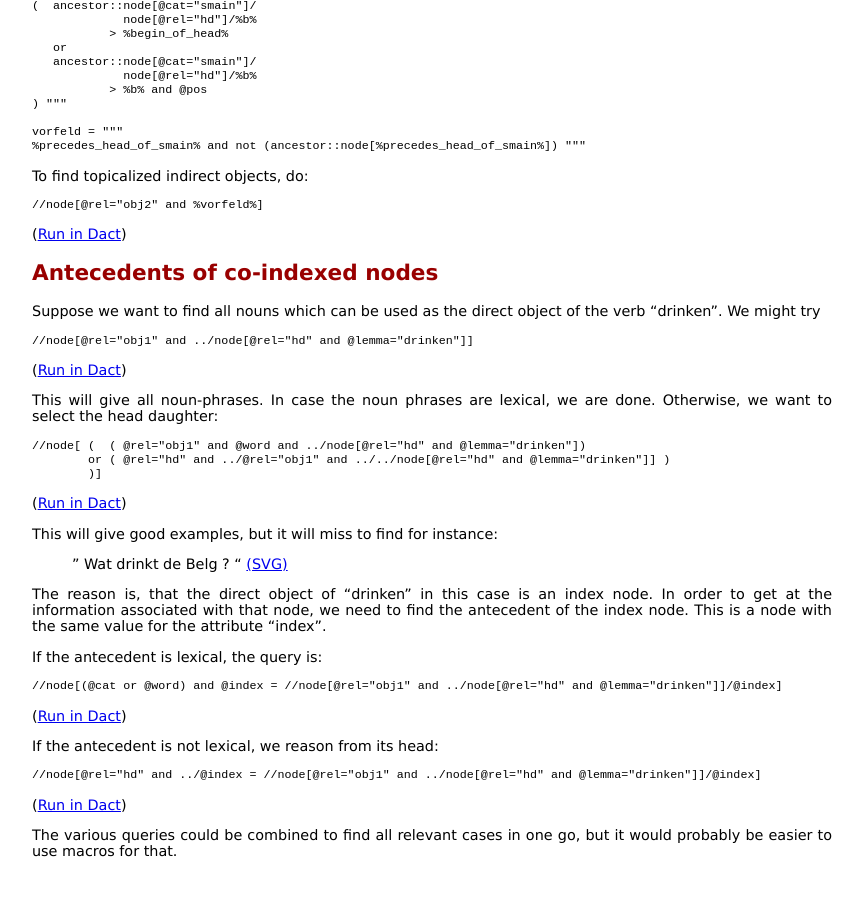
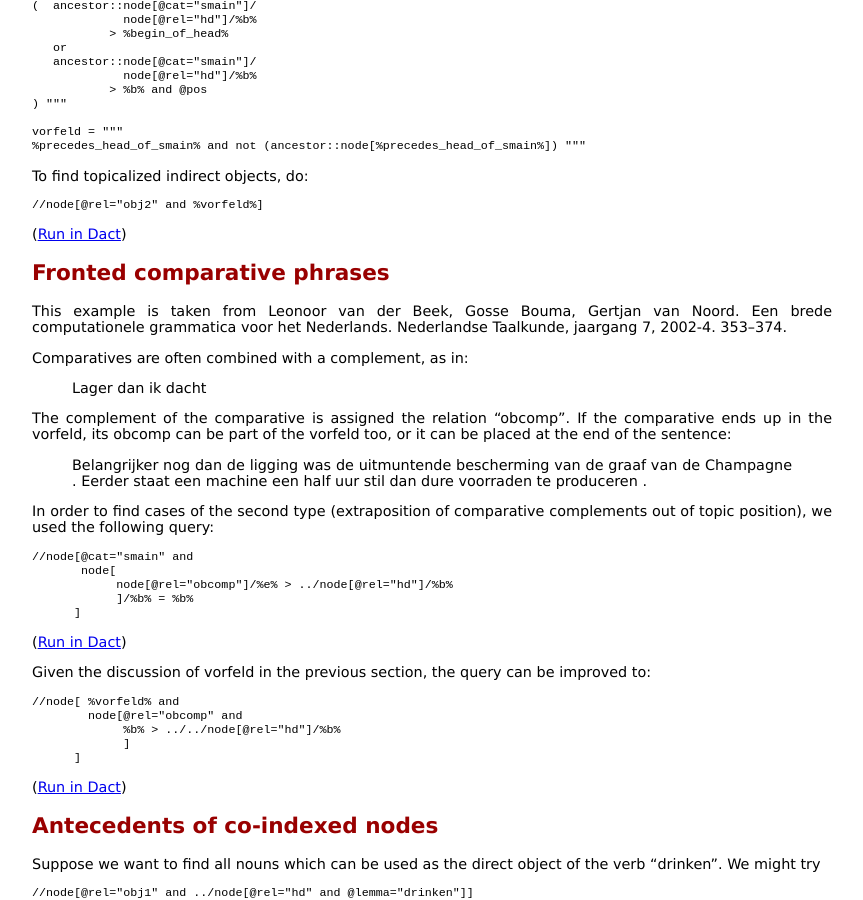
Before and after one commit to rug-compling/dact, a Jekyll site: the page built from cookbook/index.md, in a window 1280 px wide and 900 px high, scrolled down 2142 px. Shown: the whole window, without its empty margins (208-1071 px from the left). Built offline with Jekyll 4.4.1, drawn with Linux system fonts in a browser that asks for light colours; before the commit the page ends 3015 px from its top, so only the background shows below that.

Commit message:
Update cookbook/index.md
extraposition of obcomp out of vorfeld

```diff
--- a/cookbook/index.md
+++ b/cookbook/index.md
@@ -139,6 +139,39 @@ To find topicalized indirect objects, do:
 
     //node[@rel="obj2" and %vorfeld%]
 
+## Fronted comparative phrases
+
+This example is taken from Leonoor van der Beek, Gosse Bouma, Gertjan van Noord. Een brede computationele
+grammatica voor het Nederlands. Nederlandse Taalkunde, jaargang 7, 2002-4. 353--374.
+
+Comparatives are often combined with a complement, as in:
+
+> Lager dan ik dacht
+
+The complement of the comparative is assigned the relation "obcomp". If the comparative ends up in the
+vorfeld, its obcomp can be part of the vorfeld too, or it can be placed at the end of the sentence:
+
+> Belangrijker nog dan de ligging was de uitmuntende bescherming van de graaf van de Champagne .
+> Eerder staat een machine een half uur stil dan dure voorraden te produceren .
+
+In order to find cases of the second type (extraposition of comparative complements out of topic position),
+we used the following query:
+
+    //node[@cat="smain" and
+           node[
+                node[@rel="obcomp"]/%e% > ../node[@rel="hd"]/%b%
+                ]/%b% = %b%
+          ]
+
+Given the discussion of vorfeld in the previous section, the query can be improved to:
+
+    //node[ %vorfeld% and
+            node[@rel="obcomp" and
+                 %b% > ../../node[@rel="hd"]/%b%
+                 ]
+          ]
+
+
 ## Antecedents of co-indexed nodes
 
 Suppose we want to find all nouns which can be used as the direct object of the verb "drinken".
```
